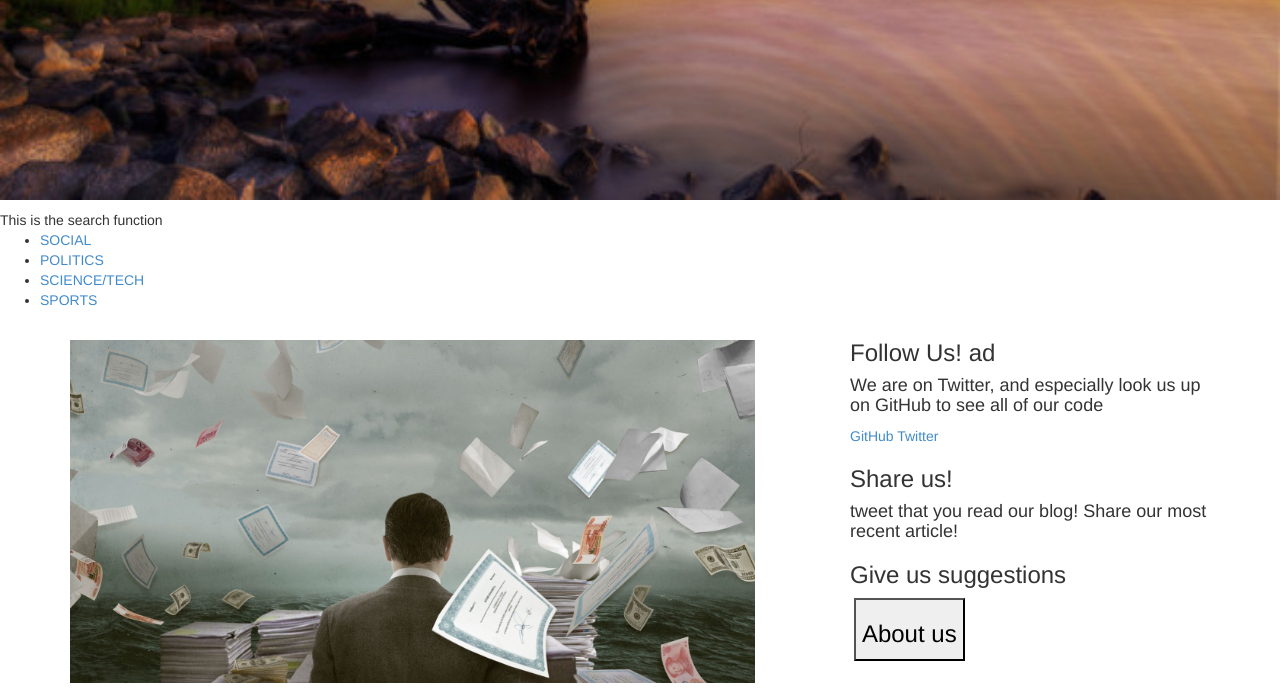
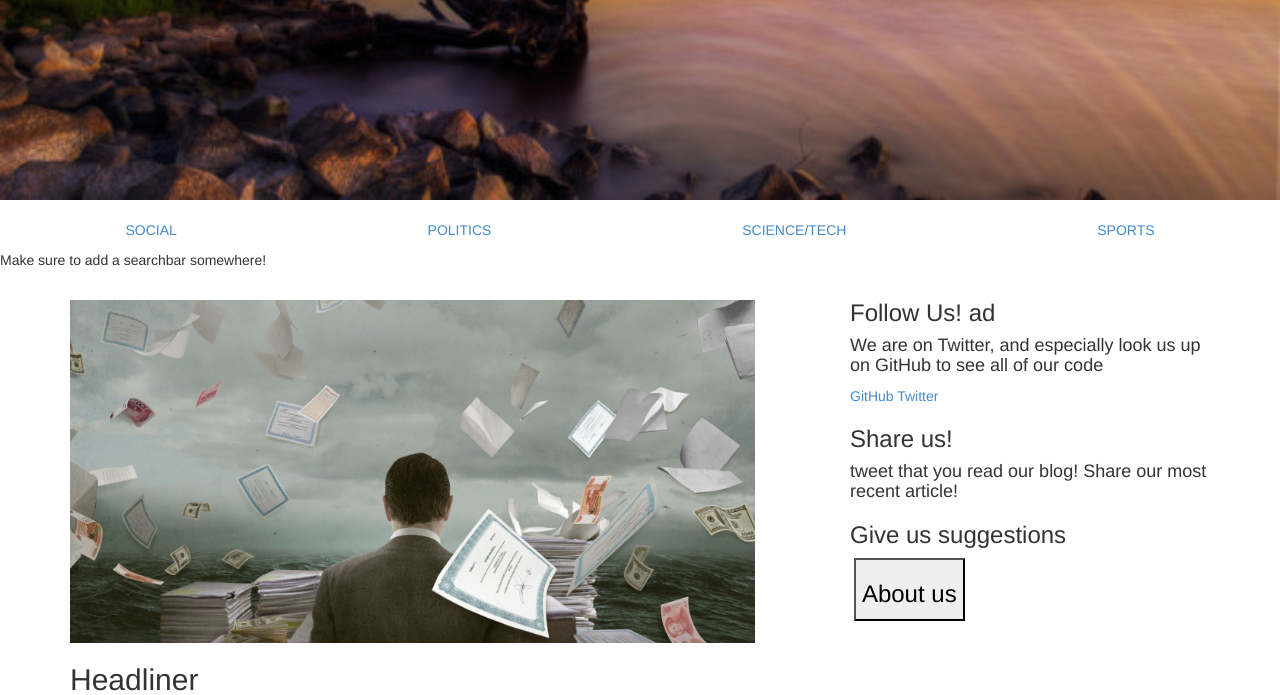
Before and after one commit to carterfawson/TheCreativeTruth, a Django app: template templates/index.html in a window 1280 px wide. Shown: the top 695 px of the page. Run offline with Django 3.2, Linux system fonts and the light colour scheme; the template is opened without the code that fills it, so the values that code supplies are empty; some libraries are stand-ins or nearby versions.

Commit message:
WIP header

```diff
--- a/templates/index.html
+++ b/templates/index.html
@@ -16,15 +16,15 @@
 <!-- Header, branding, and navigation(and search) -->
 <header>
     <h1 class="imghead text-hide">The Creative Truth</h1>
-    <search>This is the search function</search>
     <nav>
-        <ul>
+        <ul class="nav nav-justified">
             <li><a href="social.html" title="social">SOCIAL</a></li>
             <li><a href="politics.html" title="politics">POLITICS</a></li>
             <li><a href="science-tech.html" title="science-tech">SCIENCE/TECH</a></li>
             <li><a href="sports.html" title="sports">SPORTS</a></li>
         </ul>
     </nav>
+    <p>Make sure to add a searchbar somewhere!</p>
 </header>
 <!-- 3 most recent posts -->
 <main class="container">
```
